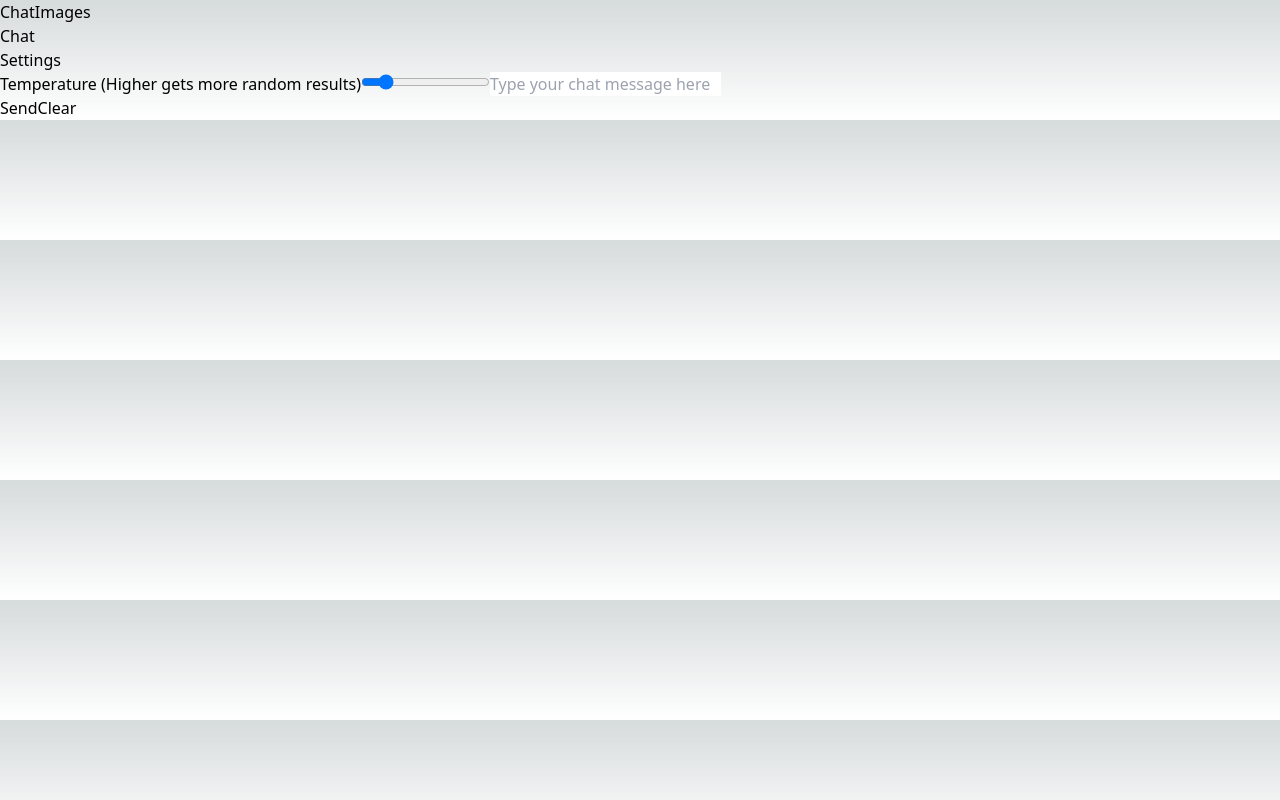
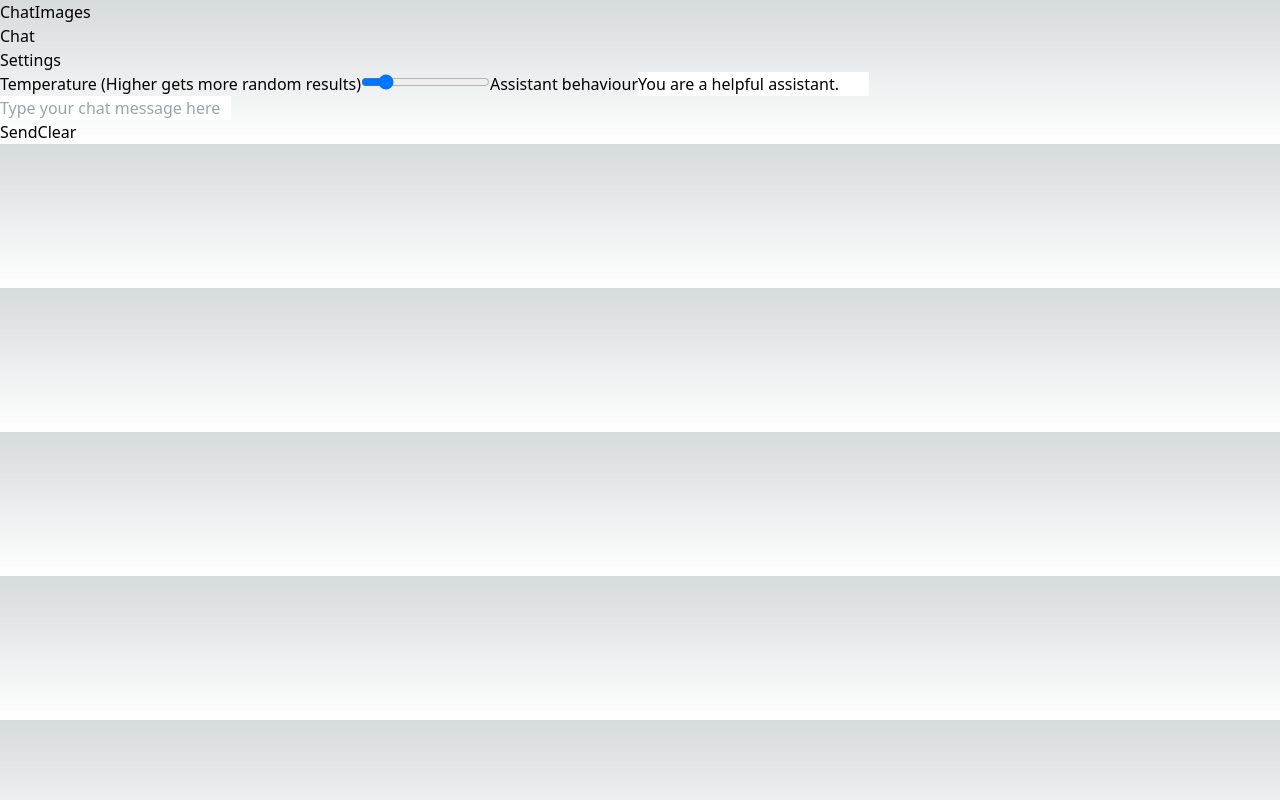
Before and after one commit to KevinGage/ChatGptApiPoc, a Next.js app in the folder chat_gpt_api_poc/: page / in a window 1280 px wide. Built offline with nearby package versions, Linux system fonts and the light colour scheme.

Commit message:
added system behaviour to form and api

```diff
--- a/chat_gpt_api_poc/app/api/chat/route.ts
+++ b/chat_gpt_api_poc/app/api/chat/route.ts
@@ -12,14 +12,14 @@ const openai = new OpenAIApi(configuration);
 export async function POST(request: Request) {
   const req = await request.json();
 
-  // desctructure prompt, temperature, and max_tokens from req
-  const { prompt, temperature, max_tokens } = req;
+  // desctructure system, prompt, temperature, and max_tokens from req
+  const { system, prompt, temperature, max_tokens } = req;
 
   // make a request to the OpenAI API
   const completion = await openai.createChatCompletion({
     model: process.env.OPENAI_API_MODEL,
     messages: [
-      { role: "system", content: "You are a helpful assistant." },
+      { role: "system", content: system },
       { role: "user", content: prompt },
     ],
     temperature: temperature,
--- a/chat_gpt_api_poc/app/page.tsx
+++ b/chat_gpt_api_poc/app/page.tsx
@@ -5,14 +5,17 @@ import { ChatRequestType } from "@/types/ChatRequestType";
 
 export default function Home() {
   const [prompt, setPrompt] = useState<string>("");
+  const [assistantBehaviour, setAssistantBehaviour] = useState<string>(
+    "You are a helpful assistant."
+  );
   const [temperature, setTemperature] = useState<number>(3);
   const [chatHistory, setChatHistory] = useState<string[]>([]);
 
   async function chat() {
     setChatHistory((chatHistory) => [...chatHistory, prompt]);
 
-    // TODO: do type checking on user input
     const chatRequest: ChatRequestType = {
+      system: assistantBehaviour,
       prompt: prompt,
       temperature: temperature / 10,
       max_tokens: 2500,
@@ -56,6 +59,16 @@ export default function Home() {
           max={20}
           step={1}
         />
+        <label htmlFor="behaviour">Assistant behaviour</label>
+        <input
+          type="text"
+          id="behaviour"
+          name="behaviour"
+          placeholder="Assistant behaviour"
+          value={assistantBehaviour}
+          onChange={(e) => setAssistantBehaviour(e.target.value)}
+        />
+        <br />
         <input
           type="text"
           id="prompt"
--- a/chat_gpt_api_poc/types/ChatRequestType.ts
+++ b/chat_gpt_api_poc/types/ChatRequestType.ts
@@ -1,4 +1,5 @@
 export type ChatRequestType = {
+  system: string;
   prompt: string;
   temperature: number;
   max_tokens: number;
```
